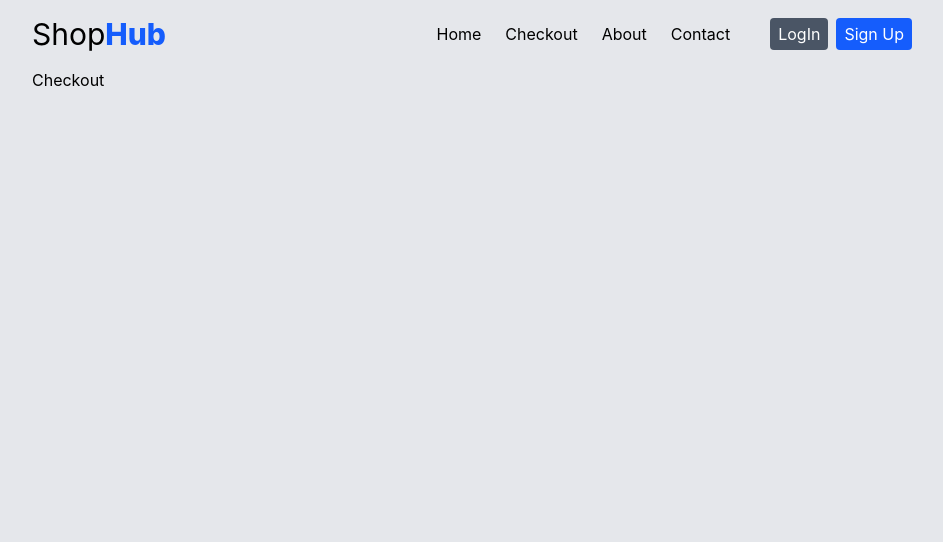
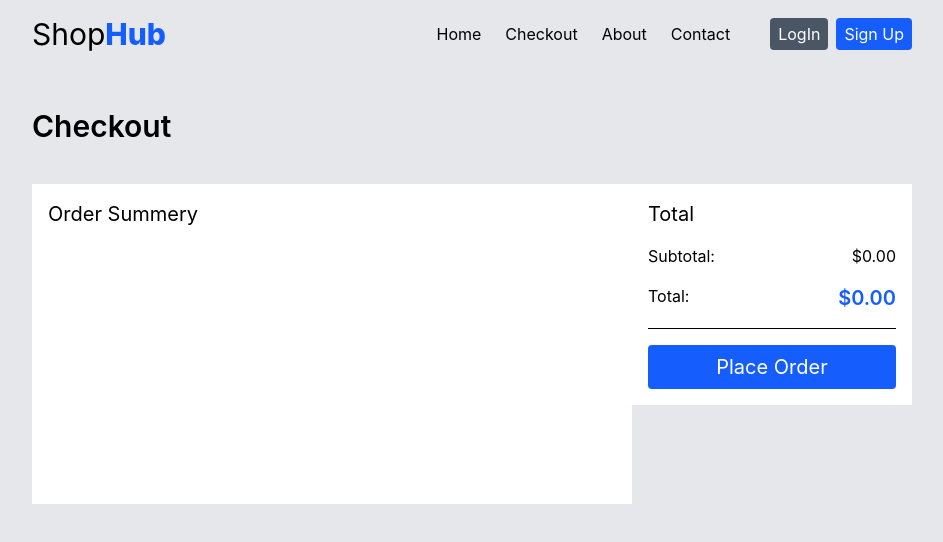
Before and after one commit to Amiir25/React-Tutorial, a React (Vite) app in the folder Projects/Simple-Ecommerce/: page /checkout in a window 1280 px wide. Shown: the top 542 px of the page, without its empty margins (168-1111 px from the left). Built offline with nearby package versions, Linux system fonts and the light colour scheme.

Commit message:
Add checkout page

```diff
--- a/Projects/Simple-Ecommerce/src/pages/Checkout.jsx
+++ b/Projects/Simple-Ecommerce/src/pages/Checkout.jsx
@@ -1,8 +1,99 @@
-import React from 'react'
+import React, { useState } from 'react'
+import { useCart } from '../context/CartContext'
 
 const Checkout = () => {
+
+  const {
+    getCartItemsWithProducts,
+    updateQuantity,
+    removeFromCart,
+    getCartTotal,
+    clearCart,
+  } = useCart();
+
+  const cartItems = getCartItemsWithProducts();
+  const total = getCartTotal();
+
+  const placeOrder = () => {
+    alert("Order Success");
+    clearCart();
+  }
+
   return (
-    <div>Checkout</div>
+    <section className='mt-10'>
+
+      <h1 className='text-3xl font-semibold'>Checkout</h1>
+
+      <div className='flex items-start justify-between'>
+        <div className='mt-10 bg-white w-150 min-h-80 p-4'>
+          <h2 className='text-xl'>Order Summery</h2>
+
+          {cartItems.map(item => (
+            <div key={item.id} className='flex items-start justify-between my-4'>
+              <div className='flex items-start gap-4'>
+                <img src={item.product.image} alt={item.product.name}
+                className='w-40' />
+                <div>
+                  <p className='font-semibold'>{item.product.name}</p>
+                  <p className='text-sm mt-2'>${item.product.price} each</p>
+                </div>
+              </div>
+
+              <div className='flex flex-col items-end'>
+                <div className='flex items-center gap-4'>
+                  <button
+                  onClick={() => updateQuantity(item.id, item.qty - 1)}
+                  className='font-semibold cursor-pointer'>
+                    -
+                  </button>
+
+                  <span>{item.qty}</span>
+
+                  <button
+                  onClick={() => updateQuantity(item.id, item.qty + 1)}
+                  className='font-semibold cursor-pointer'>
+                    +
+                  </button>
+                </div>
+
+                <p className='text-xs mt-2 font-bold'>
+                  ${ (item.product.price * item.qty).toFixed(2) } Total
+                </p>
+
+                <button
+                onClick={() => removeFromCart(item.id)}
+                className='text-sm mt-2 bg-gray-600 text-white px-2 py-1
+                rounded cursor-pointer'>
+                  Remove
+                </button>
+              </div>
+            </div>
+          ))}
+
+        </div>
+
+        {/* Checkout summary */}
+        <div className='mt-10 bg-white w-70 p-4'>
+          <h2 className='text-xl mb-4'>Total</h2>
+          <div className='flex item-center justify-between my-4'>
+            <p>Subtotal:</p>
+            <p>${total.toFixed(2)}</p>
+          </div>
+          <div className='flex item-center justify-between my-4 border-b pb-4'>
+            <p>Total:</p>
+            <p className='text-blue-600 font-semibold text-xl'>${total.toFixed(2)}</p>
+          </div>
+          <button
+          onClick={placeOrder}
+          className='bg-blue-600 text-white w-full py-2 rounded text-xl'>
+            Place Order
+          </button>
+        </div>
+
+      </div>
+
+
+    </section>
   )
 }
 
```
